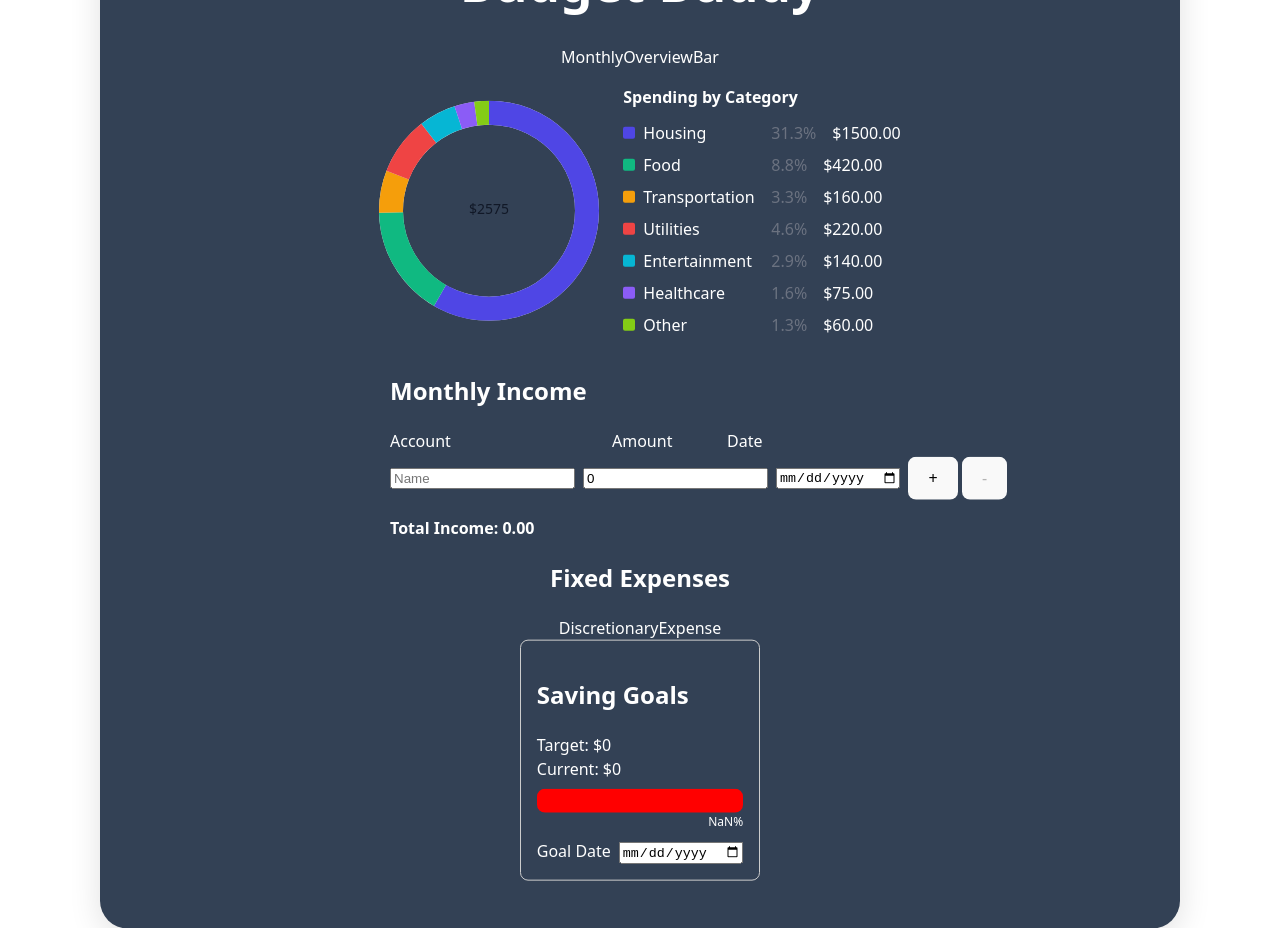
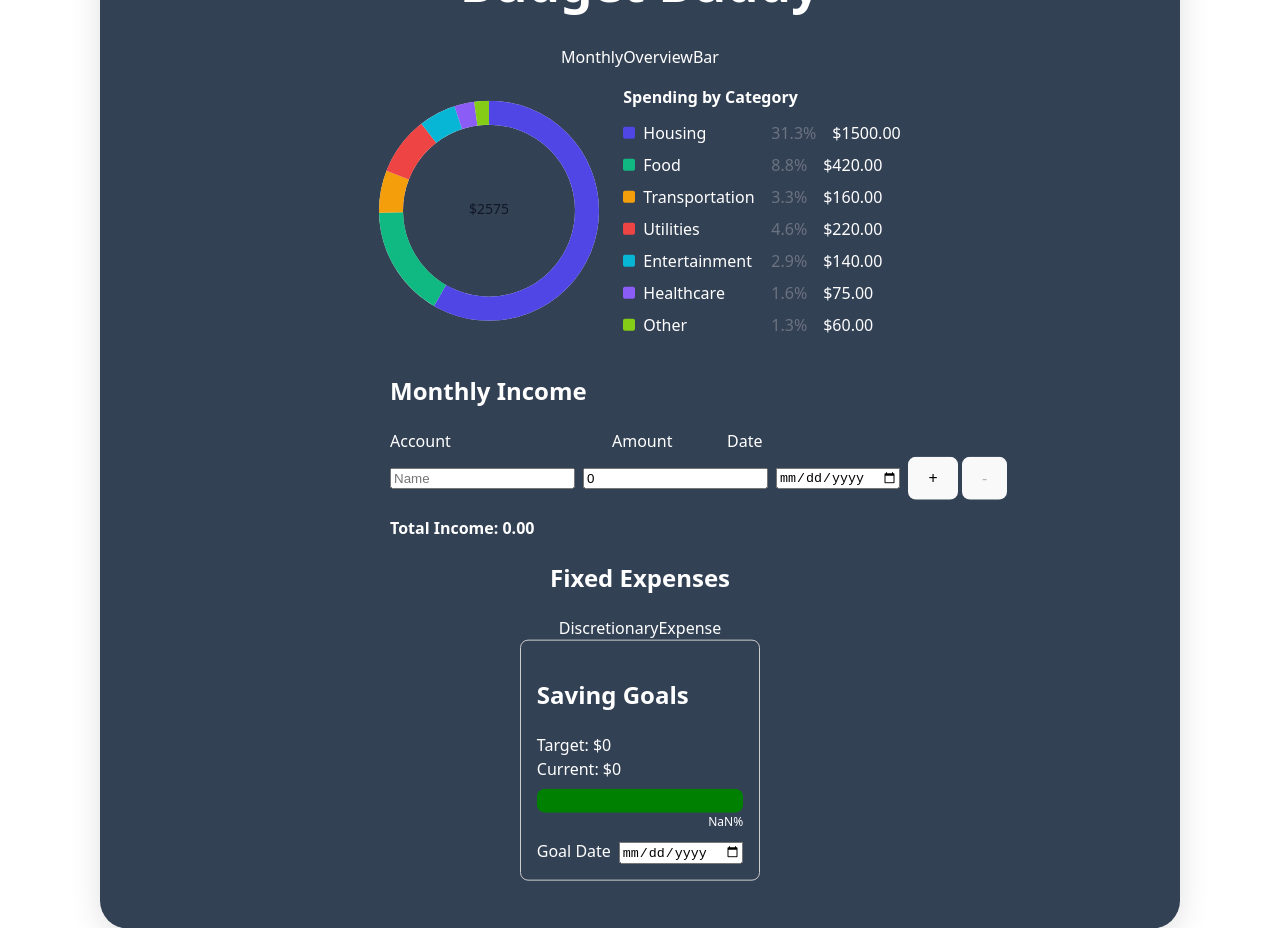
Before and after one commit to annaR920/August-Evening, a React (Vite) app in the folder Budget Buddy/: page / in a window 1280 px wide. Built offline with nearby package versions, Linux system fonts and the light colour scheme.

Commit message:
adding attributes to Saving Goal in app.tsx

```diff
--- a/Budget Buddy/src/App.tsx
+++ b/Budget Buddy/src/App.tsx
@@ -51,7 +51,7 @@ function App() {
       <Income />
       <FixedExpenses />
       <DiscretionaryExpense />
-      <SavingGoal />
+      <SavingGoal name={""} target={0} current={0} />
     </div>
   );
 }
```
